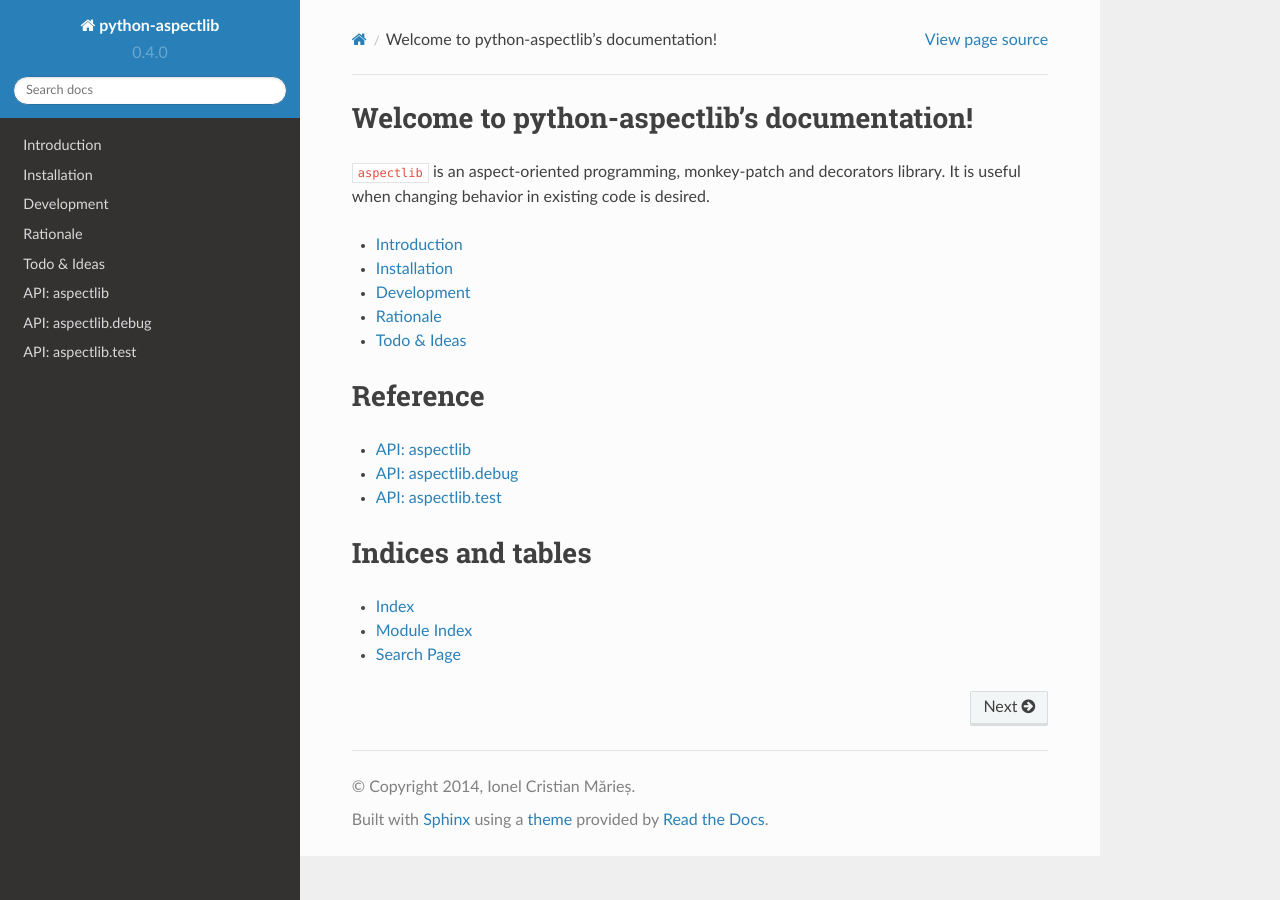
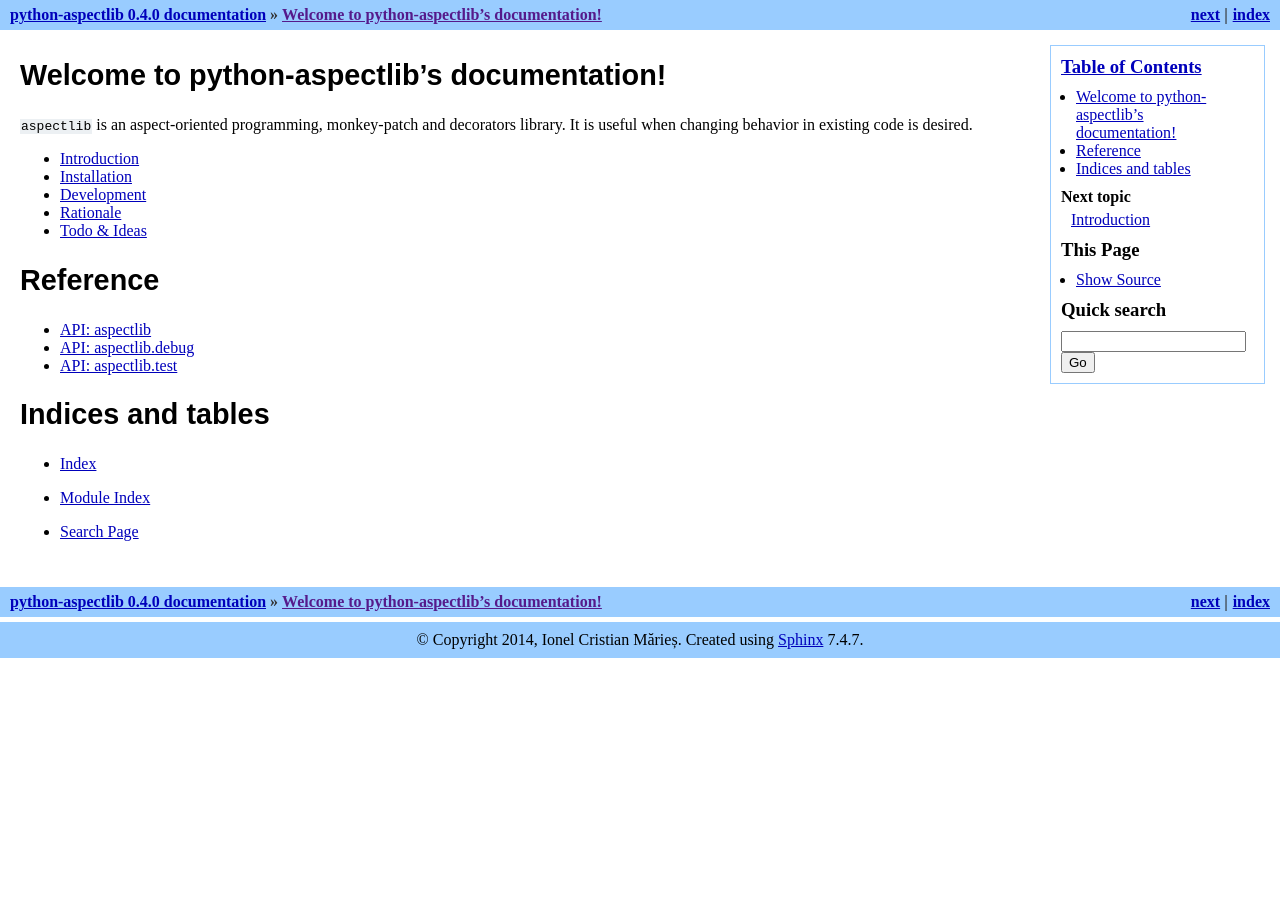
Before and after one commit to ionelmc/python-aspectlib, a Sphinx documentation site: the page built from docs/index.rst, in a window 1280 px wide. Built offline with Sphinx 7.4.7, drawn with Linux system fonts in a browser that asks for light colours.

Commit message:
Try that old theme again.

```diff
--- a/docs/conf.py
+++ b/docs/conf.py
@@ -41,7 +41,7 @@
     import sphinx_rtd_theme
     html_theme = "sphinx_rtd_theme"
     html_theme_path = [sphinx_rtd_theme.get_html_theme_path()]
-#html_theme = 'traditional'
+html_theme = 'traditional'
 
 # Theme options are theme-specific and customize the look and feel of a theme
 # further.  For a list of options available for each theme, see the
```
